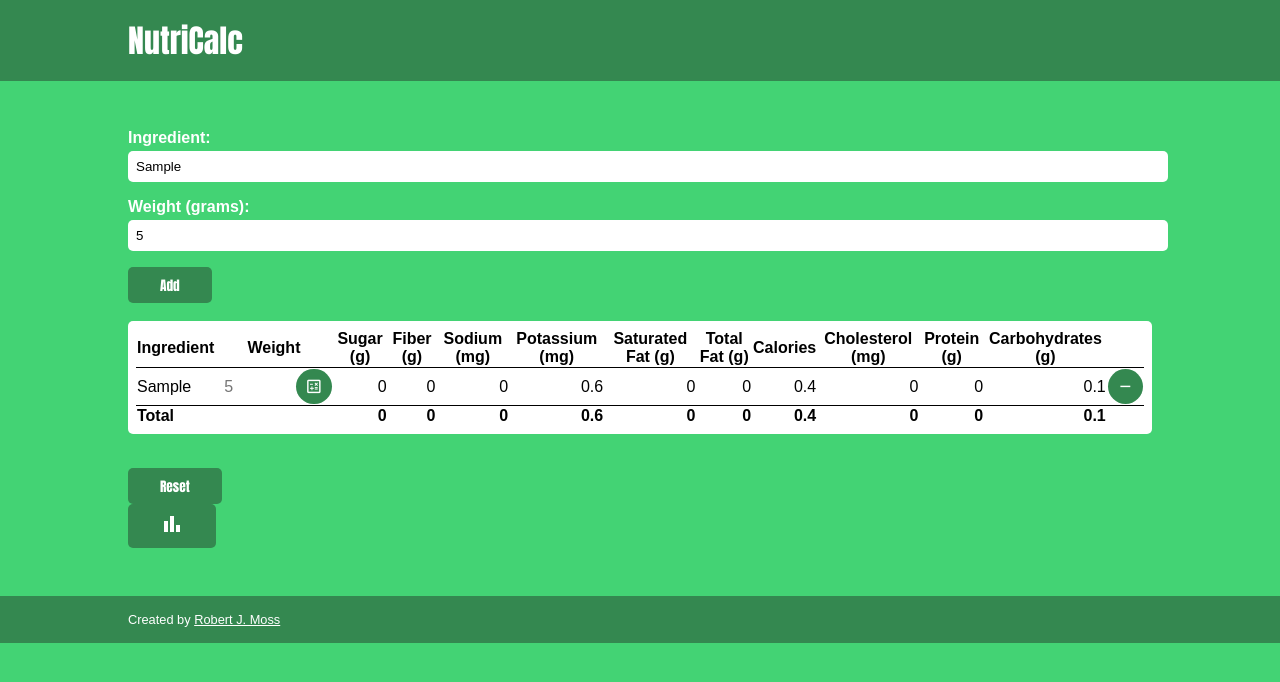
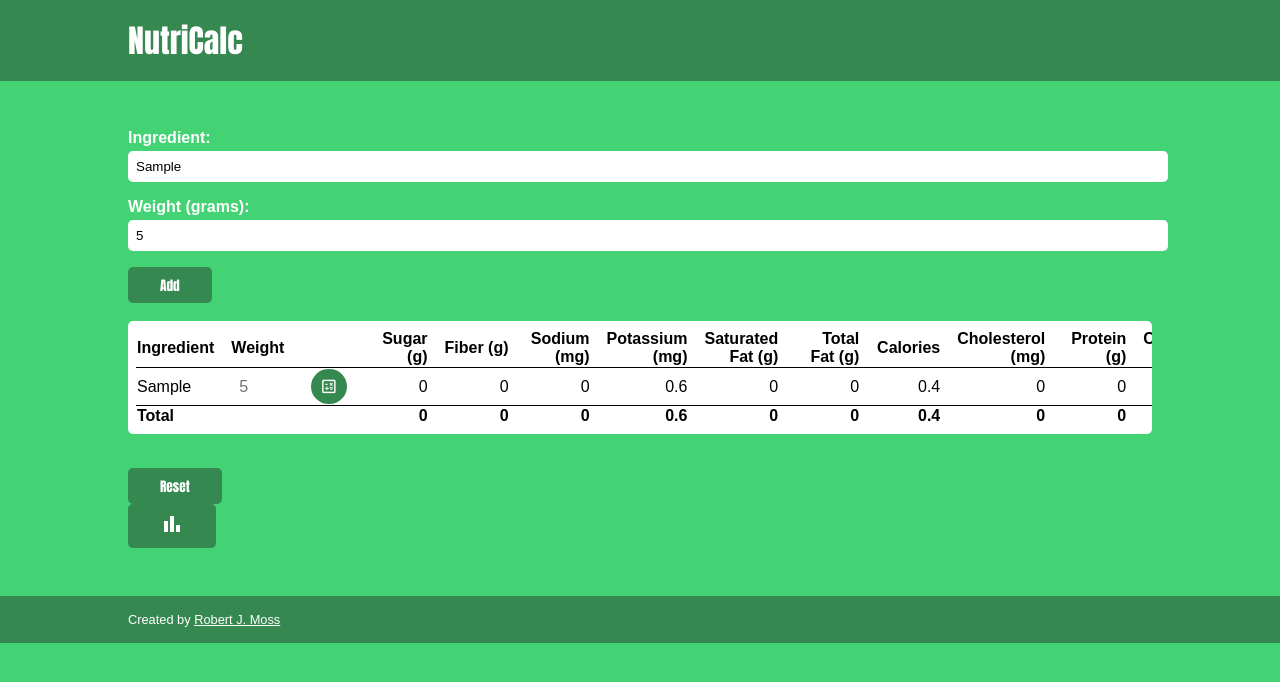
Before and after one commit to rmoss08/nutrition-calculator, a React (Create React App) app: page / in a window 1280 px wide. Both pictures are taken after typing "Sample", "5" into the empty fields and a click on the button "Add". Shown: the top 682 px of the page. Built offline with nearby package versions, Linux system fonts and the light colour scheme.

Commit message:
style: improves styling of overall table
Aligns certain tds, sets a min-width and right-padding for each td, and centres to RemoveIngredientButton

```diff
--- a/src/components/Table/Row.js
+++ b/src/components/Table/Row.js
@@ -5,7 +5,7 @@ import styles from './Row.module.css';
 const Row = (props) => {
   const createTdElements = (tdData) => {
     let elements = [
-      <td key={`name-${tdData.id}`} className={styles['row-name']}>
+      <td key={`name-${tdData.id}`} className={styles['row__name']}>
         {tdData.name}
       </td>,
       // <td key={`weight-${tdData.id}`} className="text-align-right">
@@ -26,7 +26,7 @@ const Row = (props) => {
     }
 
     elements.push(
-      <td key={`remove-${tdData.id}`}>
+      <td key={`remove-${tdData.id}`} className={styles['row__remove-button']}>
         <RemoveIngredientButton ingredientId={tdData.id} />
       </td>
     );
--- a/src/components/Table/Row.module.css
+++ b/src/components/Table/Row.module.css
@@ -1,20 +1,9 @@
-.row-name::first-letter {
+.row__name::first-letter {
     text-transform: capitalize;
 }
 
-.quantity-button {
-    border-radius: 50%;
-    padding: 4px 10px
+.row__remove-button {
+    display: flex;
+    align-items: center;
+    justify-content: center;
 }
-
-.quantity-button:hover {
-    border: none;
-}
-
-.quantity-button.add {
-    margin-right: 0.25rem;
-}
-
-.quantity-button.subtract {
-    background-color: rgb(218, 23, 23);
-}
--- a/src/components/Table/Table.js
+++ b/src/components/Table/Table.js
@@ -23,7 +23,7 @@ const Table = (props) => {
   const tableData = useSelector((state) => state.meal.ingredients);
 
   const thElements = TABLE_HEADER.map((description) => (
-    <th key={description}>{description}</th>
+    <th key={description} className={styles['table-header__column-name']}>{description}</th>
   ));
 
   // React forgets tbodyElements whenever App re-renders
--- a/src/components/Table/Table.module.css
+++ b/src/components/Table/Table.module.css
@@ -1,10 +1,15 @@
 .table-header {
-    border-collapse: collapse;
+  font-family: Arial, Helvetica, sans-serif;
+  font-weight: 600;
+  border-bottom: 0.5px solid black;
 }
 
-.table-header {
-    font-family: Arial, Helvetica, sans-serif;
-    font-weight: 600;
-    border-bottom: 0.5px solid black;
+.table-header__column-name {
+    text-align: right;
+    padding-right: 1rem;
+}
 
+.table-header__column-name:nth-child(1),
+.table-header__column-name:nth-child(2) {
+  text-align: left;
 }
--- a/src/index.css
+++ b/src/index.css
@@ -88,6 +88,11 @@ table {
   margin-bottom: 1rem;
 }
 
+td {
+  min-width: 4rem;
+  padding-right: 1rem;
+}
+
 .wrapper {
   width: 80%;
   margin: 0 auto;
```
